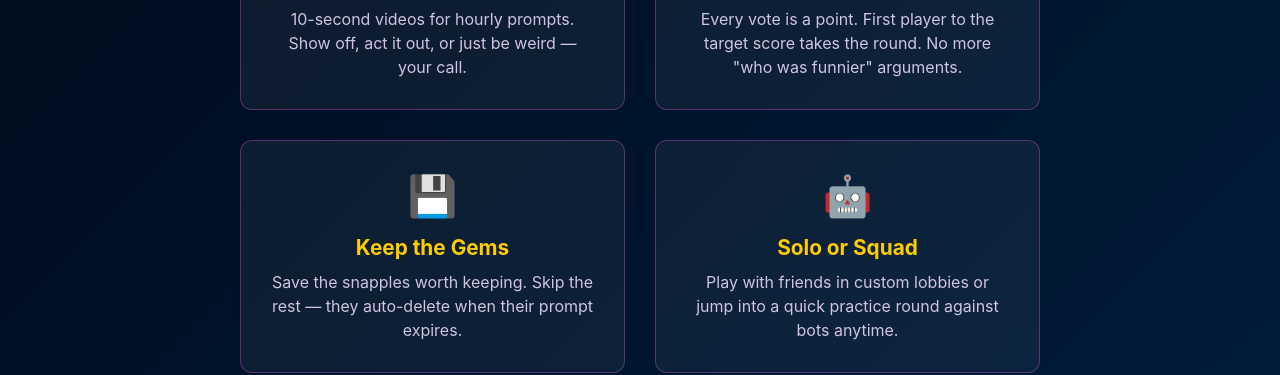
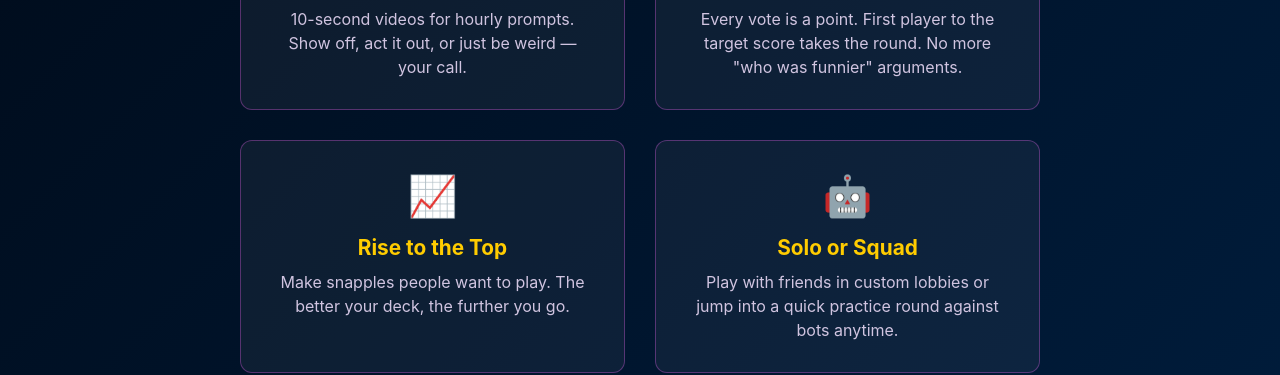
Before and after one commit to michaeljohnstondev/bigvibestudios-web, a plain HTML site: page public/snappled.html in a window 1280 px wide. Shown: the part 601-976 px from the top of the page. Drawn offline with Linux system fonts and the light colour scheme.

Commit message:
feat(copy): mirror the Snappled feature card
Co-Authored-By: Claude Opus 5 <noreply@anthropic.com>

```diff
--- a/public/snappled.html
+++ b/public/snappled.html
@@ -385,9 +385,9 @@
                     </div>
 
                     <div class="feature">
-                        <div class="feature-icon">💾</div>
-                        <h3>Keep the Gems</h3>
-                        <p>Save the snapples worth keeping. Skip the rest — they auto-delete when their prompt expires.</p>
+                        <div class="feature-icon">📈</div>
+                        <h3>Rise to the Top</h3>
+                        <p>Make snapples people want to play. The better your deck, the further you go.</p>
                     </div>
 
                     <div class="feature">
```
